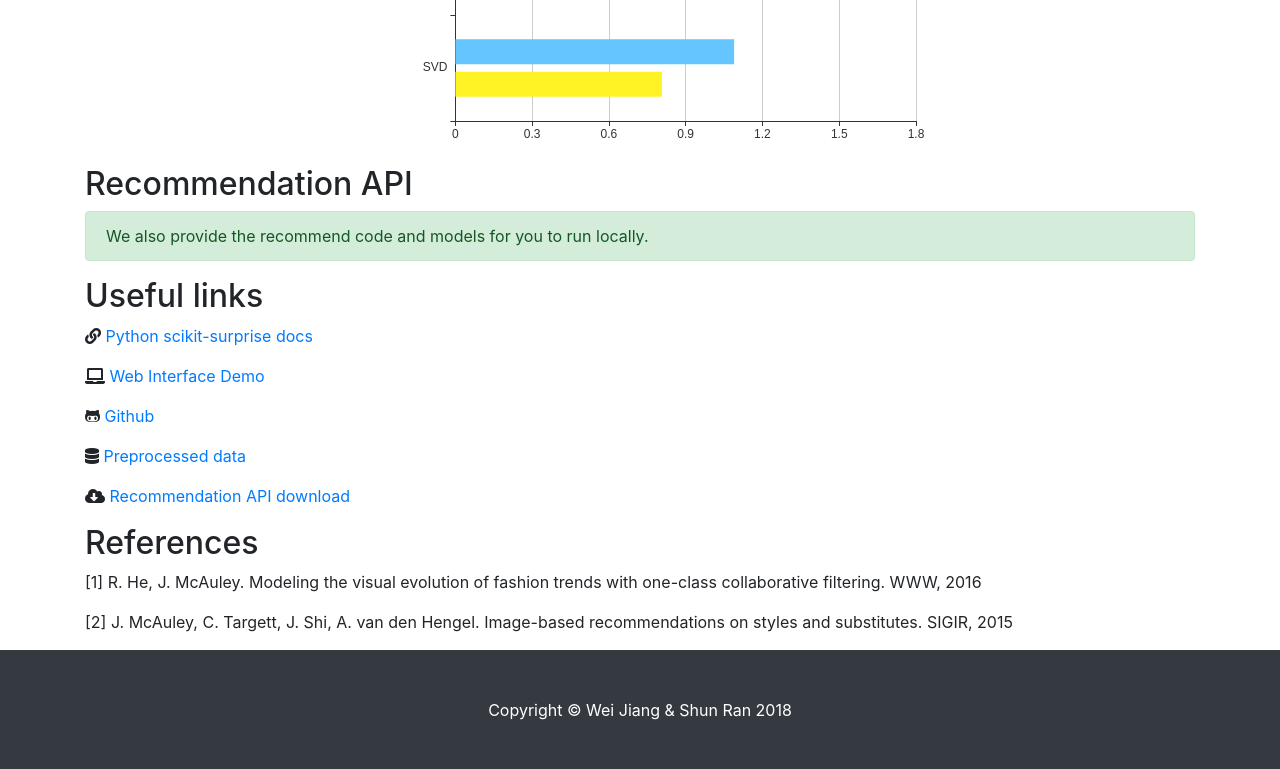
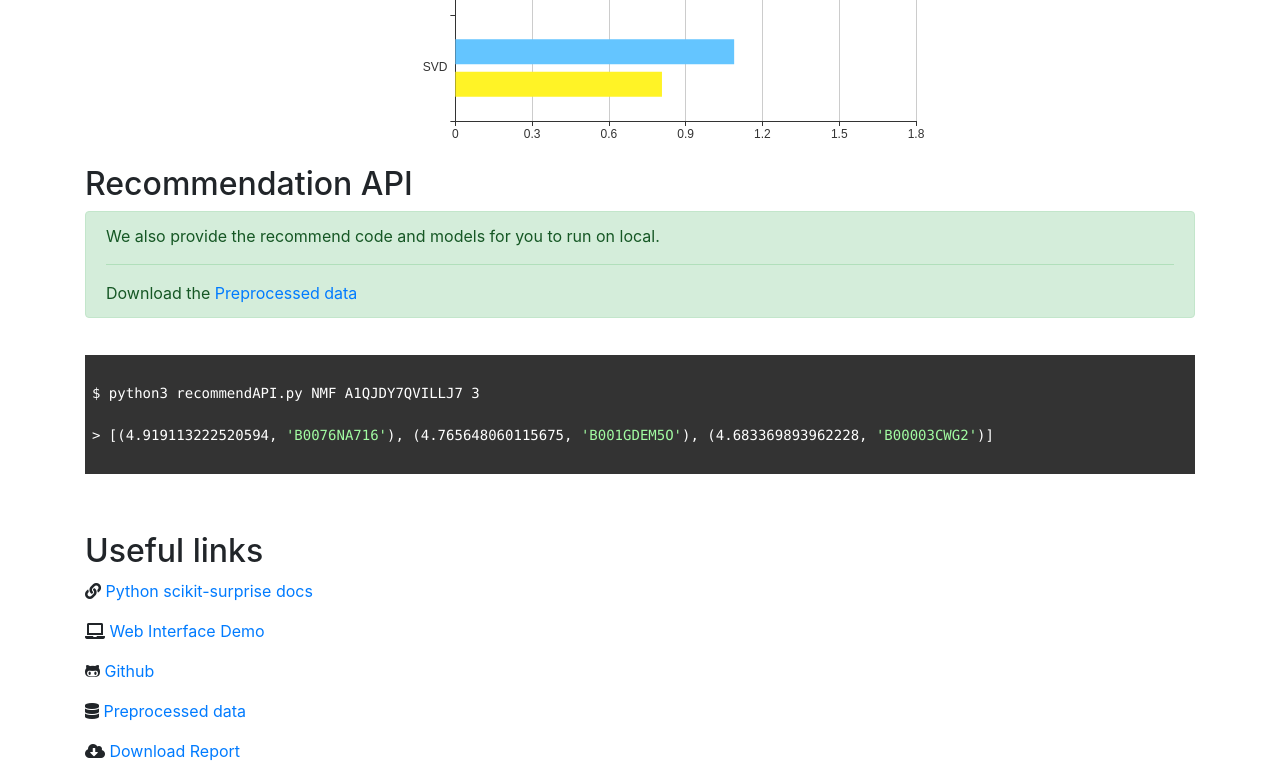
Before and after one commit to by-the-w3i/AERS, a PHP site: page /report.php in a window 1280 px wide. Shown: the part 2440-3209 px from the top of the page. Run offline with PHP 8.4, Linux system fonts and the light colour scheme; some libraries are stand-ins or nearby versions.

Commit message:
upload report

```diff
--- a/css/aers.css
+++ b/css/aers.css
@@ -101,6 +101,7 @@ img.aers-product {
 }
 .card-block .btn-link .fa-caret-square-down {
   color: #00a0ff;
+  animation: blinker 1s linear infinite;
 }
 .card-block .btn-link .fa-caret-square-down:hover {
   color: #00a0ff;
@@ -137,3 +138,8 @@ img.aers-product {
   height: 800px;
   margin: 0 auto;
 }
+@keyframes blinker {
+  50% {
+    opacity: 0;
+  }
+}
--- a/css/aers.less
+++ b/css/aers.less
@@ -126,6 +126,7 @@ img.aers-product{
       &:hover{
         color:#00a0ff;
       }
+      animation: blinker 1s linear infinite;
     }
   }
 
@@ -166,3 +167,9 @@ img.aers-product{
   height: 800px;
   margin: 0 auto;
 }
+
+@keyframes blinker {
+  50% {
+    opacity: 0;
+  }
+}
--- a/login.php
+++ b/login.php
@@ -18,7 +18,7 @@ unset($_SESSION["SYSTEM_SESSION"]);
     </header>
     <div class="input-group mb-3">
         <input name="userID" type="text" class="form-control" aria-label="Default"
-               aria-describedby="inputGroup-sizing-default" placeholder="user ID: A12345678">
+               aria-describedby="inputGroup-sizing-default" placeholder="user ID: click last button to get random id">
     </div>
     <div class="input-group mb-3">
         <input name="passWD" type="password" class="form-control" aria-label="Default"
--- a/report.php
+++ b/report.php
@@ -803,8 +803,17 @@ train()
 
     <h2>Recommendation API</h2>
     <div class="alert alert-success" role="alert">
-        We also provide the recommend code and models for you to run locally.
+        We also provide the recommend code and models for you to run on local.
+        <hr/>
+        Download the <a href="http://webdev.cse.msu.edu/~jiangw14/cse482-AERS/BigDataAnalysis/"> Preprocessed data</a>
     </div>
+    <pre>
+        <code class="bash">
+$ python3 recommendAPI.py NMF A1QJDY7QVILLJ7 3
+
+> [(4.919113222520594, 'B0076NA716'), (4.765648060115675, 'B001GDEM5O'), (4.683369893962228, 'B00003CWG2')]
+        </code>
+    </pre>
 
 
 
@@ -813,7 +822,7 @@ train()
     <p><i class="fas fa-laptop"></i><a href="http://webdev.cse.msu.edu/~jiangw14/cse482-AERS/"> Web Interface Demo</a></p>
     <p><i class="fab fa-github-alt"></i><a href="https://github.com/by-the-w3i/AERS/"> Github</a></p>
     <p><i class="fas fa-database"></i><a href="http://webdev.cse.msu.edu/~jiangw14/cse482-AERS/BigDataAnalysis/"> Preprocessed data</a></p>
-    <p><i class="fas fa-cloud-download-alt"></i><a href="https://github.com/by-the-w3i/AERS/"> Recommendation API download</a></p>
+    <p><i class="fas fa-cloud-download-alt"></i><a href="http://webdev.cse.msu.edu/~jiangw14/cse482-AERS/FinalReport.pdf"> Download Report</a></p>
 
 
     <h2>References</h2>
@@ -825,13 +834,13 @@ train()
     option = {
         title : {
             text: 'Data Collection',
-            subtext: '133,309 Users + 62997 Items + 1,393,718 Reviews',
+            subtext: '133,309 Users + 62,997 Items + 1,393,718 Reviews',
             x:'center'
 
         },
         tooltip : {
             trigger: 'item',
-            formatter: "{b} <br/>{c}",
+            formatter: "{b} <br/>{c}"
         },
         legend: {
             x : 'center',
@@ -862,7 +871,7 @@ train()
                 ]
             }
         ],
-        color:['#64C5FF','#FF9F00', '#FFBAFE']
+        color:['#64C5FF','#FFCE0D', '#FFBAFE']
     };
 
     var dataChart = echarts.init(document.getElementById("datareport"));
@@ -872,7 +881,7 @@ train()
     option2 = {
         title: {
             text: 'Evaluating RMSE, MAE of different algorithms',
-            subtext: '133,309 Users + 62997 Items + 1,393,718 Reviews',
+            subtext: '133,309 Users + 62,997 Items + 1,393,718 Reviews',
             x:'center'
         },
         tooltip: {
```
Also changed, not shown: README.md, source/README.md, 2 other files.
